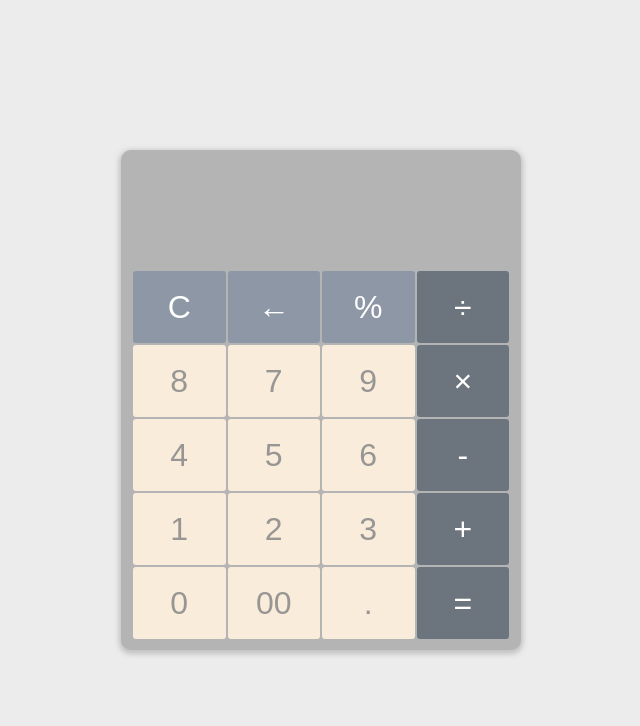
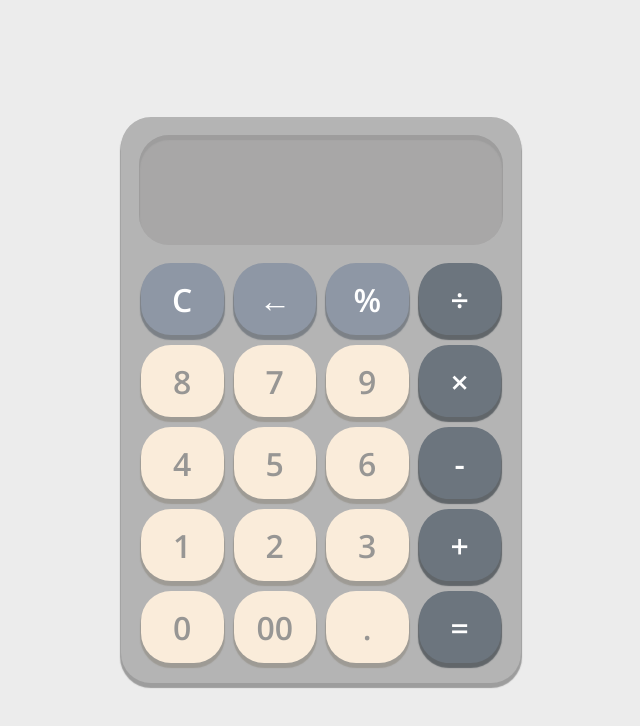
Before and after one commit to BelleShih/Calculator, a plain HTML site: page index.html in a window 1280 px wide. Shown: the whole page, without its empty margins (319-959 px from the left). Drawn offline with nearby package versions, Linux system fonts and the light colour scheme.

Commit message:
Modify layout

```diff
--- a/index.html
+++ b/index.html
@@ -4,6 +4,9 @@
   <meta charset="UTF-8">
   <meta http-equiv="X-UA-Compatible" content="IE=edge">
   <meta name="viewport" content="width=device-width, initial-scale=1.0">
+  <link rel="preconnect" href="https://fonts.googleapis.com">
+  <link rel="preconnect" href="https://fonts.gstatic.com" crossorigin>
+  <link href="https://fonts.googleapis.com/css2?family=Open+Sans:ital,wght@0,300;0,400;0,600;0,700;0,800;1,300;1,400;1,600;1,700;1,800&display=swap" rel="stylesheet">
   <title>Document</title>
 </head>
 <style>
@@ -11,7 +14,7 @@
   margin: 0;
   padding: 0;
   list-style: none;
-  font-family: "Microsoft JhengHei", sans-serif;
+  font-family: 'Open Sans', sans-serif, "Microsoft JhengHei", sans-serif;
   box-sizing: border-box;
   transition: 0.5s;
 }
@@ -23,34 +26,41 @@
   background: rgb(236, 236, 236);
 }
 .row {
+  width: 400px;
   display: flex;
   justify-content: center;
   align-items: center;
   flex-direction: column;
   background: rgb(180, 180, 180);
-  border-radius: 10px;
+  border-radius: 30px;
   padding: 10px;
-  width: 400px;
-  height: 500px;
-  box-shadow: 0 2px 5px 2px rgba(153, 153, 153, 0.5);
+  box-shadow: 0 4px 1px 1px rgba(78, 78, 78, 0.5);
 }
 .col {
   width: 100%;
+}
+.col:nth-child(1) {
+  padding: 8px;
 }
 #input {
   width: 100%;
   height: 110px;
   border: none;
-  /* background: floralwhite; */
   color: white;
   font-size: 3.5rem;
   line-height: 7rem;
-  border-radius: 10px;
   text-align: right;
-  margin: 0px
+  letter-spacing: 2px;
+  padding: 0 10px;
+  border-radius: 30px;
+  margin: 0;
+  background: rgb(168, 167, 167);
+  box-shadow: inset 0 4px 1px 1px rgba(148, 147, 147, 0.5);
+
 }
 table {
-  border: none
+  border: none;
+  border-spacing: 10px;
 }
 tr {
   height: 72px;
@@ -58,18 +68,24 @@ tr {
 }
 td {
   width: calc(100% / 4);
-  border-radius: 3px;
+  border-radius: 30px;
   font-size: 2rem;
+  font-weight: 600;
   color: rgb(151, 150, 148);
   background: rgb(250, 236, 218);
   cursor: pointer;
+  box-shadow: 0 4px 1px 1px rgba(153, 149, 141, 0.8);
 }
 td:hover {
   background: rgb(241, 225, 206);
 }
+td:active {
+  transform: translateY(15px);
+}
 .top-icon {
   background: rgb(142, 151, 165);
   color: white;
+  box-shadow: 0 4px 1px 1px rgba(110, 116, 124, 0.8);
 }
 .top-icon:hover {
   background: rgb(127, 136, 151);
@@ -77,6 +93,7 @@ td:hover {
 .operation-icon {
   background: rgb(108, 117, 126);
   color: white;
+  box-shadow: 0 4px 1px 1px rgba(76, 83, 88, 0.8);
 }
 .operation-icon:hover {
   background: rgb(87, 95, 104);
@@ -134,6 +151,9 @@ td:hover {
   let disable = false;
 
   let number = (item) => {
+    if(input.innerText.length > 9) {
+      item = '';
+    }
     if(total.length !== 0 && account) {
       input.innerText = '';
       total = '';
@@ -156,11 +176,9 @@ td:hover {
   let doubleZero = (item) => {
     if(input.innerText.length === 0) {
       input.innerText = '';
-      console.log(159, num);
     } else {
       input.innerText = input.innerText + item;
       num = num + item;
-      console.log(162, num);
     }
   };
 
@@ -179,7 +197,6 @@ td:hover {
   let percentage = (item) => {
     input.innerText = input.innerText + item;
     num = num + ('/100');
-    console.log(182, num);
   };
 
   let ac = () => {
@@ -200,8 +217,9 @@ td:hover {
     } else {
       let newInput = num.replace(/×/g, '*').replace(/÷/g, '/');
       total = eval(newInput);
-      console.log(200, newInput);
-      if(total.toString().includes('.')) {
+      if(total.toString().length > 9) {
+        input.innerText = total.toString().slice(0, 10);
+      } else if(total.toString().includes('.')) {
         input.innerText = total.toFixed(3);
       } else {
         input.innerText = total;
```
